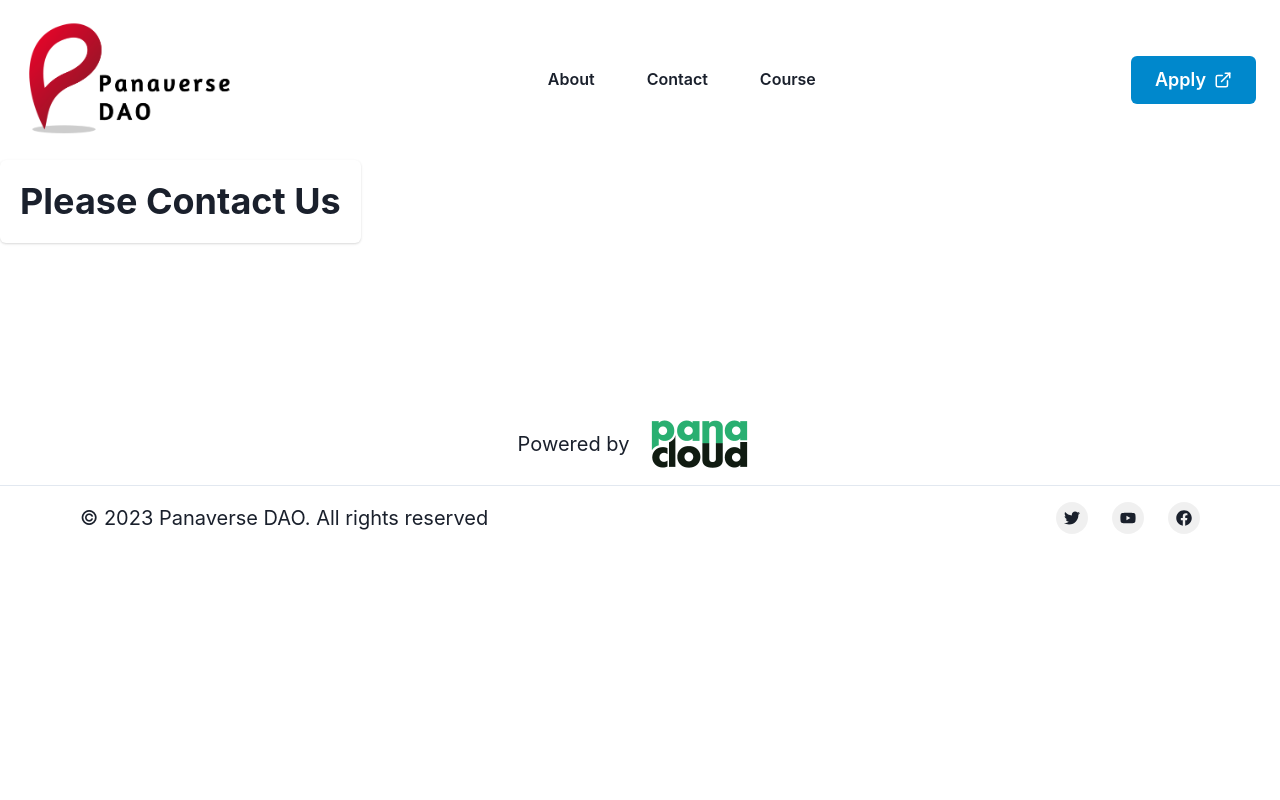
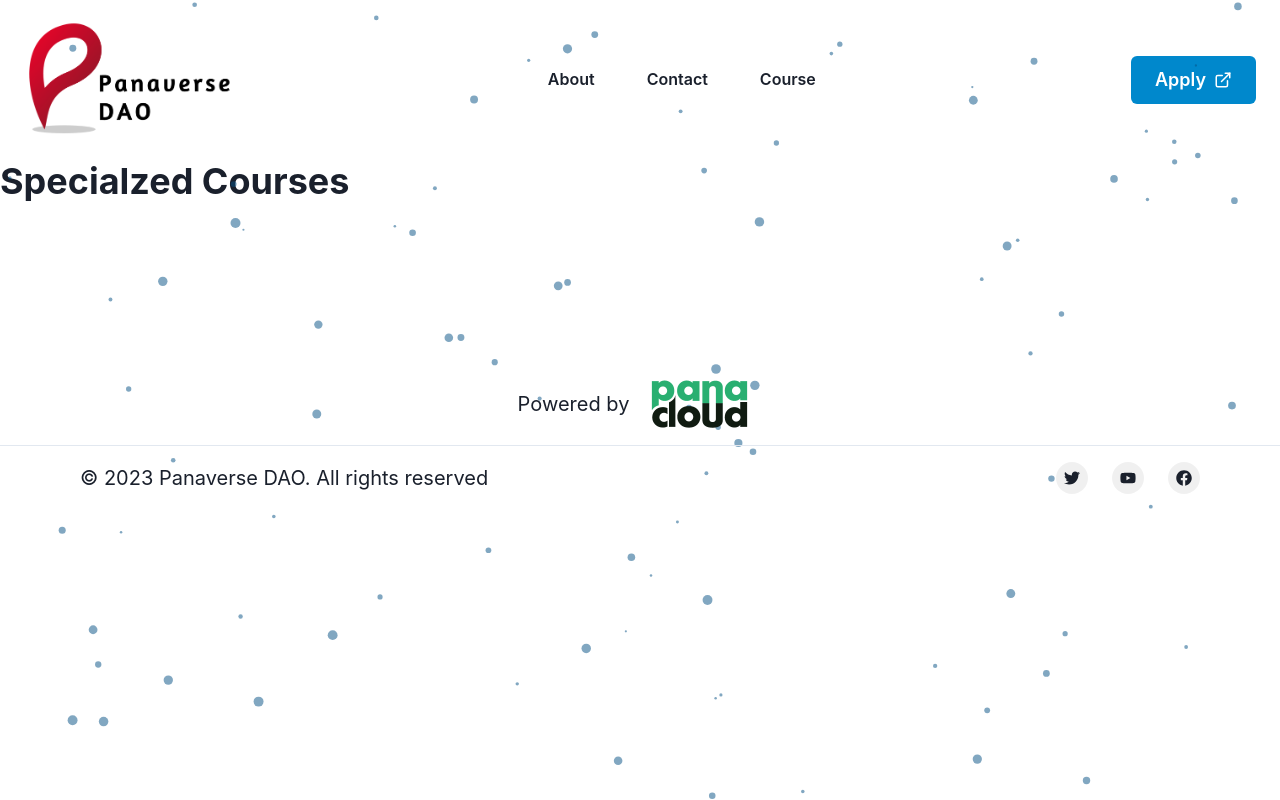
Before and after one commit to ShahzaibSE/panaverse-dao-syllabus-nextjs-website, a Next.js app: page /contact in a window 1280 px wide. Built offline with nearby package versions, Linux system fonts and the light colour scheme.

Commit message:
FIX: Fixed animation loading error

```diff
--- a/app/about/page.tsx
+++ b/app/about/page.tsx
@@ -3,13 +3,20 @@ import React from "react";
 import { Card, Text, Heading, Flex, Stack, Box, Wrap } from "@chakra-ui/react";
 import Header from "@/components/Header";
 import Footer from "@/components/Footer";
+import HomePage from "@/components/Home/home";
 
 export default function AboutPage() {
   return (
-    <Flex>
-        <Box>
-          <Text as="b">About Us</Text>
-        </Box>
-    </Flex>
+    <Box>
+      {/* <header>
+        <Header />
+      </header> */}
+      <main>
+        <HomePage />
+      </main>
+      {/* <footer>
+        <Footer/>
+      </footer> */}
+    </Box>
   );
 }
--- a/app/contact/page.tsx
+++ b/app/contact/page.tsx
@@ -1,17 +1,20 @@
 'use client';
 import React from 'react'
 import { Card, Text, Heading, Flex, Stack, Box, CardBody } from '@chakra-ui/react'
+import CoursePage from '@/components/Course/course';
 
 export default function ContactPage() {
   return (
     <Box>
-      <Flex>
-        <Card>
-          <CardBody>
-            <Heading>Please Contact Us</Heading>
-          </CardBody>
-        </Card>
-      </Flex>
+      {/* <header>
+        <Header />
+      </header> */}
+      <main>
+        <CoursePage />
+      </main>
+      {/* <footer>
+        <Footer/>
+      </footer> */}
     </Box>
   )
 }
--- a/components/Course/course.tsx
+++ b/components/Course/course.tsx
@@ -1,5 +1,4 @@
 "use client";
-
 import React, { useRef, useEffect, useCallback } from "react";
 import {
   motion,
@@ -14,6 +13,7 @@ import { Zoom } from "react-slideshow-image";
 import "react-slideshow-image/dist/styles.css";
 import Particles from "react-tsparticles";
 import { loadFull } from "tsparticles";
+//
 import {
   Box,
   Wrap,
@@ -38,8 +38,26 @@ import {
   ListIcon,
   UnorderedList,
 } from "@chakra-ui/react";
-import SpecializedCourseContainer from "./courseDetailContainer";
-import { speciliazed_courses } from "../util";
+import { InfoIcon } from "@chakra-ui/icons";
+import { wrap } from "module";
+import { CourseContainer } from "../util";
+
+const responsiveSettings = [
+  {
+    breakpoint: 800,
+    settings: {
+      slidesToShow: 3,
+      slidesToScroll: 3,
+    },
+  },
+  {
+    breakpoint: 500,
+    settings: {
+      slidesToShow: 2,
+      slidesToScroll: 2,
+    },
+  },
+];
 
 // ----- //
 /** Adding Custom animations in object */
@@ -74,16 +92,23 @@ export default function CoursePage() {
   const particlesLoaded = useCallback(async (container: any) => {
     await console.log(container);
   }, []);
+
   //
-  //   useEffect(() => {
-  //     if (inView) {
-  //       // controls.start("visible");
-  //       controls.start({ opacity: 1, scale: 1 });
-  //     }
-  //   }, [controls, inView]);
+  const images = [
+    "https://images.unsplash.com/photo-1509721434272-b79147e0e708?ixlib=rb-1.2.1&ixid=eyJhcHBfaWQiOjEyMDd9&auto=format&fit=crop&w=1500&q=80",
+    "https://images.unsplash.com/photo-1506710507565-203b9f24669b?ixlib=rb-1.2.1&ixid=eyJhcHBfaWQiOjEyMDd9&auto=format&fit=crop&w=1536&q=80",
+    "https://images.unsplash.com/photo-1536987333706-fc9adfb10d91?ixlib=rb-1.2.1&ixid=eyJhcHBfaWQiOjEyMDd9&auto=format&fit=crop&w=1500&q=80",
+  ];
+  //
+  // useEffect(() => {
+  //   if (inView) {
+  //     // controls.start("visible");
+  //     controls.start({ opacity: 1, scale: 1 });
+  //   }
+  // }, [controls, inView]);
   return (
     <Box>
-      {/* <Particles
+      <Particles
         init={particlesInit}
         loaded={particlesLoaded}
         ref={ref}
@@ -114,11 +139,18 @@ export default function CoursePage() {
             },
           },
         }}
-      /> */}
-      <Flex direction={["column", "row"]}>
-        <Box>
-          <Heading as="h3">Specialized Course</Heading>
-        </Box>
+      />
+      <Flex>
+        <motion.div
+          initial={{ opacity: 0, scale: 0.5 }}
+          whileInView={customAnimations.zoomInAnimation}
+          transition={{ duration: 0.5 }}
+          ref={ref}
+        >
+          <Box>
+            <Heading as="h3">Specialzed Courses</Heading>
+          </Box>
+        </motion.div>
       </Flex>
     </Box>
   );
--- a/components/Course/courseDetailContainer.tsx
+++ /dev/null
@@ -1,44 +0,0 @@
-"use client";
-import {
-  Box,
-  Wrap,
-  Flex,
-  Text,
-  SimpleGrid,
-  Stack,
-  Heading,
-  Button,
-  Container,
-  Image,
-  Spacer,
-  Card,
-  CardBody,
-  CardHeader,
-  CardFooter,
-  AspectRatio,
-  WrapItem,
-  Center,
-  List,
-  ListItem,
-  ListIcon,
-  UnorderedList,
-} from "@chakra-ui/react";
-
-import React from "react";
-
-export default function SpecializedCourseContainer(props: any) {
-  const { name, description } = props;
-  return (
-    <Card>
-      <CardHeader>
-        <Heading size="md"> {name} </Heading>
-      </CardHeader>
-      <CardBody>
-        <Text>{description}</Text>
-      </CardBody>
-      <CardFooter>
-        <Button>Learn More</Button>
-      </CardFooter>
-    </Card>
-  );
-}
--- a/components/util.tsx
+++ b/components/util.tsx
@@ -46,6 +46,23 @@ export const CourseContainer = (props: any) => {
   );
 };
 
+export function SpecializedCourseContainer(props: any) {
+  const { name, description } = props;
+  return (
+    <Card>
+      <CardHeader>
+        <Heading size="md"> {name} </Heading>
+      </CardHeader>
+      <CardBody>
+        <Text>{description}</Text>
+      </CardBody>
+      <CardFooter>
+        <Button>Learn More</Button>
+      </CardFooter>
+    </Card>
+  );
+}
+
 export function transformText(text: string) {
   try {
     let name_arr = text.split("");
```
